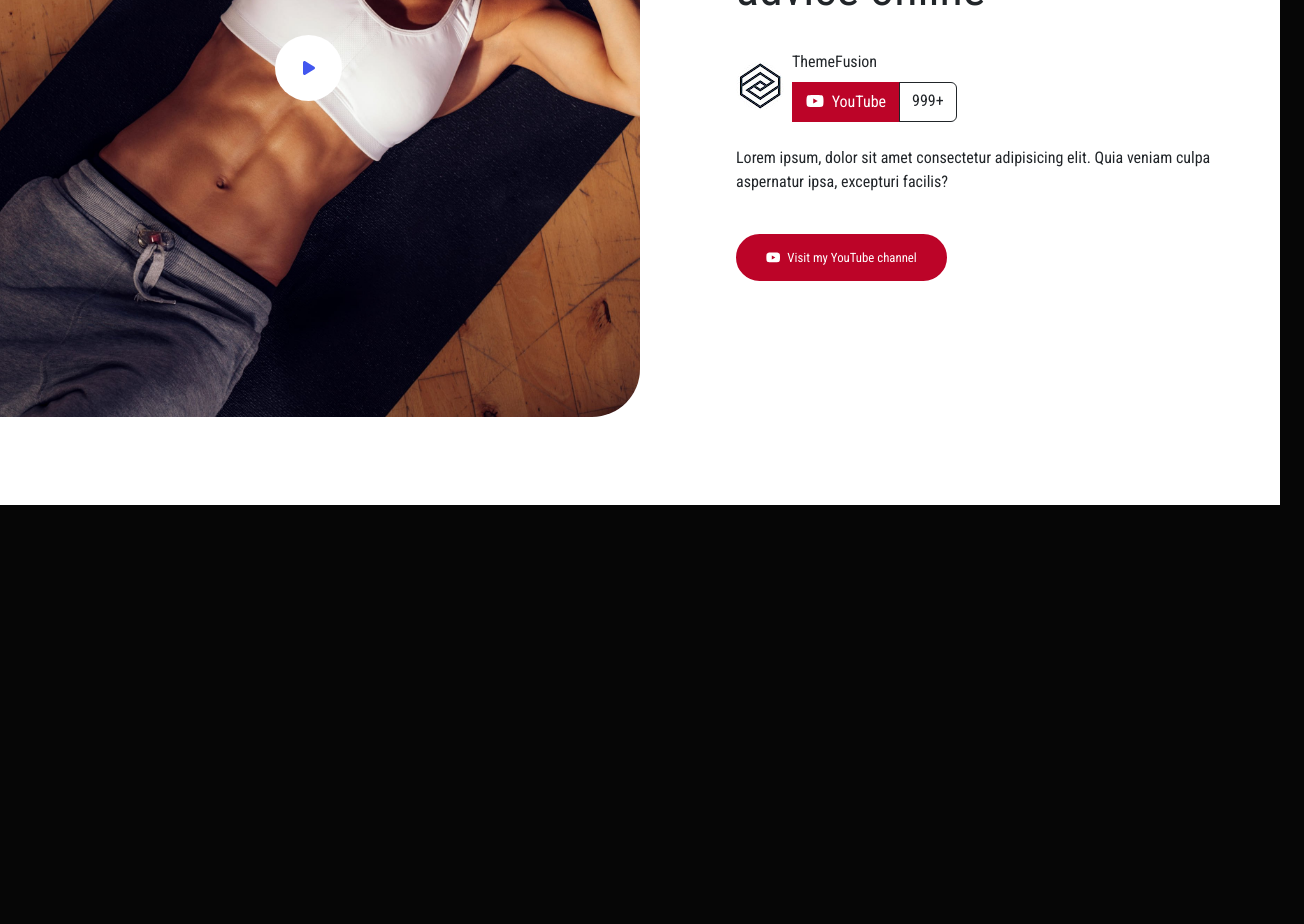
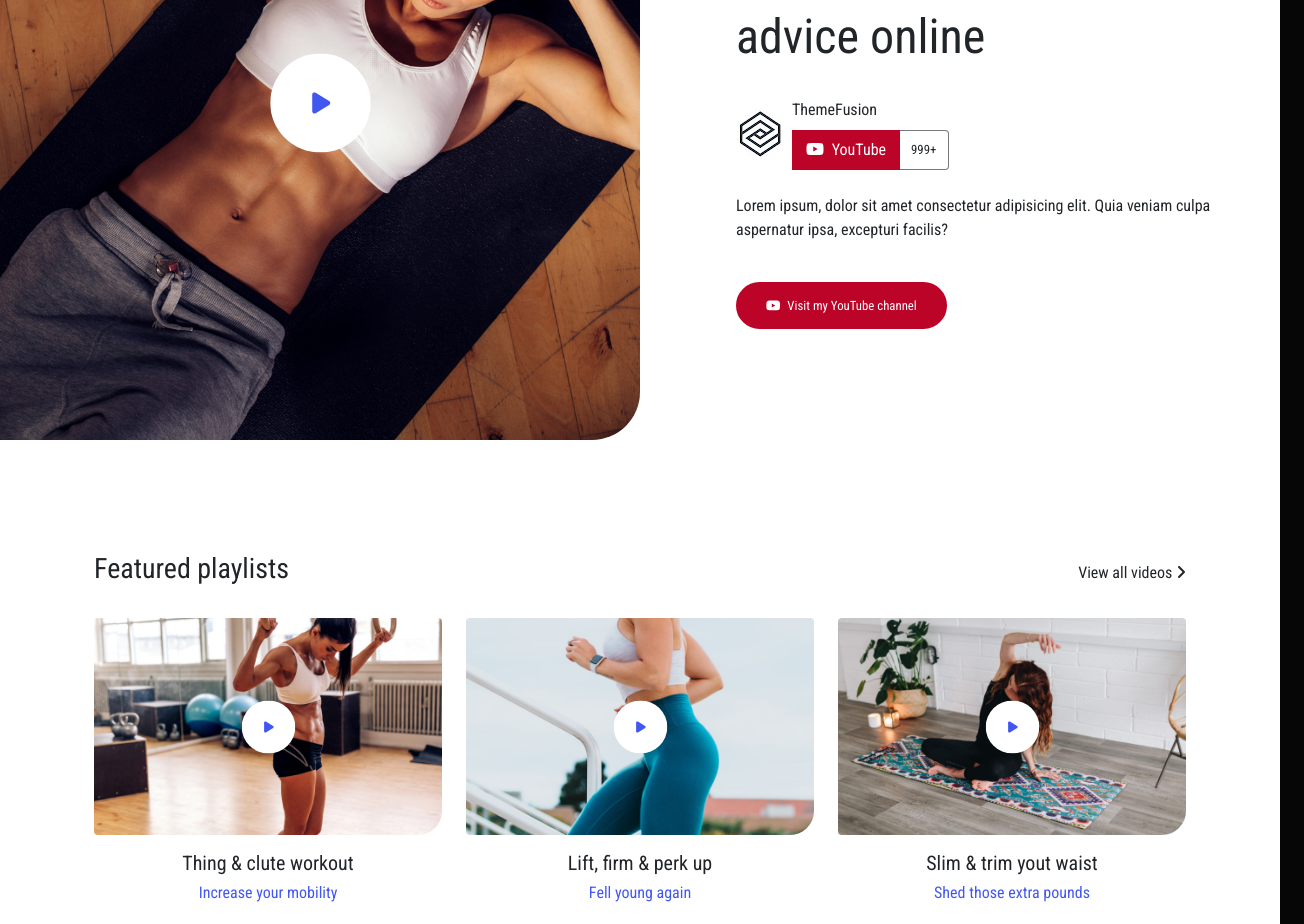
Before and after one commit to luca-macedone/proj-html-vuejs, a Vue app: page / in a window 1280 px wide. Shown: the part 1580-2504 px from the top of the page, 1304 px wide, since content can reach past the window. Before the commit the page ends 2085 px from the top, so only its background shows below. Built offline with nearby package versions, Linux system fonts and the light colour scheme.

Commit message:
add youtube section details

```diff
--- a/src/assets/sass/partials/_mainProducts.scss
+++ b/src/assets/sass/partials/_mainProducts.scss
@@ -14,6 +14,7 @@
 .card {
     aspect-ratio: 1 / 1;
     border-radius: 0;
+    border-radius: .25rem;
     border-bottom-right-radius: 3rem !important;
     overflow: hidden;
     transition: .25s all ease-in-out;
--- a/src/assets/sass/partials/_youtubeSection.scss
+++ b/src/assets/sass/partials/_youtubeSection.scss
@@ -7,15 +7,71 @@
     }
 }
 
+.row {
+    margin: 0;
+    padding: 0;
+}
+
 #youtube-section-main-video {
     padding: 0;
     position: relative;
     top: -5.5rem;
-    border-bottom-right-radius: 3rem;
-    overflow: hidden;
+    left: 0;
     button {
+        scale: 1.5;
         top: calc(50% - 33px);
         left: calc(50% - 33px);
         z-index: 50;
     }
 }
+
+#youtube-section-header {
+    label {
+        font-size: $s-text-sm;
+        cursor: pointer;
+        display: flex;
+        padding: 0 .75rem;
+        align-items: center;
+        border: 1px solid $s-color-muted;
+        border-left: 0;
+        border-bottom-right-radius: .25rem;
+        border-top-right-radius: .25rem;
+    }
+}
+
+.videos {
+    .player-btn {
+        scale: .8;
+        top: calc(50% - 33px);
+        left: calc(50% - 33px);
+    }
+    .card-body {
+
+        h6 {
+            color: $s-color-primary;
+        }
+    }
+    .videos-img {
+        border-radius: .25rem;
+        border-bottom-right-radius: 1.5rem;
+        overflow: hidden;
+    }
+}
+
+
+@media screen and (min-width: 768px){
+
+    #youtube-section-main-video {
+        padding: 0;
+        position: relative;
+        top: -5.5rem;
+        border-top-right-radius: .25rem;
+        border-bottom-right-radius: 3rem;
+        overflow: hidden;
+        button {
+            top: calc(50% - 33px);
+            left: calc(50% - 33px);
+            z-index: 50;
+        }
+    }
+}
--- a/src/components/MainProducts.vue
+++ b/src/components/MainProducts.vue
@@ -4,9 +4,9 @@
             <div class="row g-5">
                 <div class="col-12 col-md-6 col-lg-4" v-for="product in productsList">
                     <div class="card border-0 shadow">
-                        <img class="card-img rounded-0 border-0" :src="getImageUrl(product.img_URL)" :alt="product.title">
+                        <img class="card-img rounded-0 border-0" :src="state.getImageUrl(product.img_URL)" :alt="product.title">
                         <div class="card-img-overlay rounded-0 border-0">
-                            <AccentDecoration color="light"/>
+                            <AccentDecoration color="light" />
                             <h2>
                                 {{ product.title }}
                             </h2>
@@ -20,9 +20,9 @@
                     <h2 class="w-100 w-md-50">
                         "{{ quote.text }}"
                     </h2>
-                    <AccentDecoration color="accent"/>
+                    <AccentDecoration color="accent" />
                     <div class="d-flex gap-3 align-items-center">
-                        <img class="rounded-circle" :src="getImageUrl(quote.img_URL)" height="38" :alt="quote.author">
+                        <img class="rounded-circle" :src="state.getImageUrl(quote.img_URL)" height="38" :alt="quote.author">
                         <strong>{{ quote.author }}</strong>
                         <span>{{ quote.location }}</span>
 
@@ -35,10 +35,12 @@
 
 <script>
 import AccentDecoration from './AccentDecoration.vue';
+import { state } from '../state.js';
 export default {
     name: 'MainProducts',
     data() {
         return {
+            state,
             productsList: [
                 {
                     title: 'Crossfit workout',
@@ -67,11 +69,6 @@ export default {
     components: {
         AccentDecoration,
     },
-    methods: {
-        getImageUrl(name) {
-            return new URL(`/src/assets/img/${name}`, import.meta.url).href
-        }
-    },
 }
 </script>
 
--- a/src/components/YoutubeSection.vue
+++ b/src/components/YoutubeSection.vue
@@ -3,13 +3,13 @@
         <div class="container-fluid mx-0 px-0">
             <div class="row g-5">
                 <div class="col-12 col-md-6 position-relative" id="youtube-section-main-video">
-                    <img class="img-fluid" src="/src/assets/img/service15-2x.jpg" alt="">
+                    <img class="img-fluid border-0" src="/src/assets/img/service15-2x.jpg" alt="">
                     <button class="btn rounded-circle player-btn position-absolute">
                         <font-awesome-icon icon="fa-solid fa-play" />
                     </button>
                 </div>
-                <div class="col-12 col-md-6 p-5">
-                    <div class="ps-5 d-flex flex-column align-items-start justify-content-center gap-4">
+                <div class="col-12 col-md-6 p-5" id="youtube-section-header">
+                    <div class="ps-md-5 d-flex flex-column align-items-start justify-content-center gap-4">
                         <strong>
                             Tune up your workouts
                         </strong>
@@ -17,7 +17,7 @@
                             The beast health & fitness advice online
                         </h2>
                         <div class="d-flex align-items-center gap-2">
-                            <img class="img-fluid rounded-circle"  src="/src/assets/img/unnamed.jpg" alt="">
+                            <img class="img-fluid rounded-circle" src="/src/assets/img/unnamed.jpg" alt="">
                             <div class="d-flex flex-column gap-2">
                                 <span>ThemeFusion</span>
                                 <div class="input-group">
@@ -25,29 +25,77 @@
                                         <font-awesome-icon icon="fa-brands fa-youtube" class="me-1" />
                                         YouTube
                                     </button>
-                                    <label class="input-label btn btn-outline-dark" for="youtube-subscribe-btn">999+</label>
+                                    <label for="youtube-subscribe-btn">999+</label>
                                 </div>
                             </div>
                         </div>
-                        <p>Lorem ipsum, dolor sit amet consectetur adipisicing elit. Quia veniam culpa aspernatur ipsa, excepturi facilis?</p>
+                        <p>Lorem ipsum, dolor sit amet consectetur adipisicing elit. Quia veniam culpa aspernatur ipsa,
+                            excepturi facilis?</p>
                         <button class="btn rounded-pill call-to-action-btn youtube-btn">
                             <font-awesome-icon icon="fa-brands fa-youtube" class="me-1" />
                             Visit my YouTube channel
                         </button>
                     </div>
+                </div>
+            </div>
+        </div>
+        <div class="container">
+            <div class="row pb-5">
+                <div class="col-12 d-flex justify-content-between align-items-center py-4">
+                    <h3>Featured playlists</h3>
+                    <span>
+                        View all videos
+                        <font-awesome-icon icon="fa-solid fa-angle-right" />
+                    </span>
+                </div>
+                <div class="col-12 col-md-4" v-for="element in playlistElements">
+                    <div class="card border-0 rounded-0 text-center videos">
+                        <div class="position-relative">
+                            <img :src="state.getImageUrl(element.img_URL)" class="card-img-top videos-img"
+                                :alt="element.title">
+                            <button class="btn rounded-circle player-btn position-absolute">
+                                <font-awesome-icon icon="fa-solid fa-play" />
+                            </button>
+                        </div>
+                        <div class="card-body">
+                            <h5 class="">{{ element.title }}</h5>
+                            <h6 class="">{{ element.text }}</h6>
+                        </div>
+                    </div>
+                </div>
 
-                </div>
             </div>
         </div>
     </section>
 </template>
 
 <script>
+import { state } from '../state.js';
 export default {
     name: 'YoutubeSection',
+    data() {
+        return {
+            state,
+            playlistElements: [
+                {
+                    img_URL: 'video2-2x.jpg',
+                    title: 'Thing & clute workout',
+                    text: 'Increase your mobility',
+                },
+                {
+                    img_URL: 'video7-2x.jpg',
+                    title: 'Lift, firm & perk up',
+                    text: 'Fell young again',
+                },
+                {
+                    img_URL: 'video9-2x.jpg',
+                    title: 'Slim & trim yout waist',
+                    text: 'Shed those extra pounds',
+                },
+            ]
+        }
+    }
 }
 </script>
 
-<style lang="scss" scoped>
-@use '../assets/sass/partials/youtubeSection' as *;
-</style>
+<style lang="scss" scoped>@use '../assets/sass/partials/youtubeSection' as *;</style>
--- a/src/main.js
+++ b/src/main.js
@@ -1,11 +1,11 @@
 import { createApp } from 'vue'
 import '/node_modules/bootstrap/dist/js/bootstrap.js'
 import { library } from '@fortawesome/fontawesome-svg-core'
-import { faCartShopping, faMagnifyingGlass, faArrowRight, faAngleUp, faPlay} from '@fortawesome/free-solid-svg-icons'
+import { faCartShopping, faMagnifyingGlass, faArrowRight, faAngleUp, faAngleRight, faPlay } from '@fortawesome/free-solid-svg-icons'
 import { faYoutube } from '@fortawesome/free-brands-svg-icons'
 import { FontAwesomeIcon } from '@fortawesome/vue-fontawesome'
 import App from './App.vue'
 
-library.add(faMagnifyingGlass, faCartShopping, faYoutube, faArrowRight, faAngleUp, faPlay);
+library.add(faMagnifyingGlass, faCartShopping, faYoutube, faArrowRight, faAngleUp, faAngleRight, faPlay);
 
 createApp(App).component('font-awesome-icon', FontAwesomeIcon).mount('#app')
--- a/src/state.js
+++ b/src/state.js
@@ -1,5 +1,7 @@
 import { reactive } from "vue";
 
 export const state = reactive({
-
+    getImageUrl(name) {
+        return new URL(`/src/assets/img/${name}`, import.meta.url).href
+    }
 });
```
